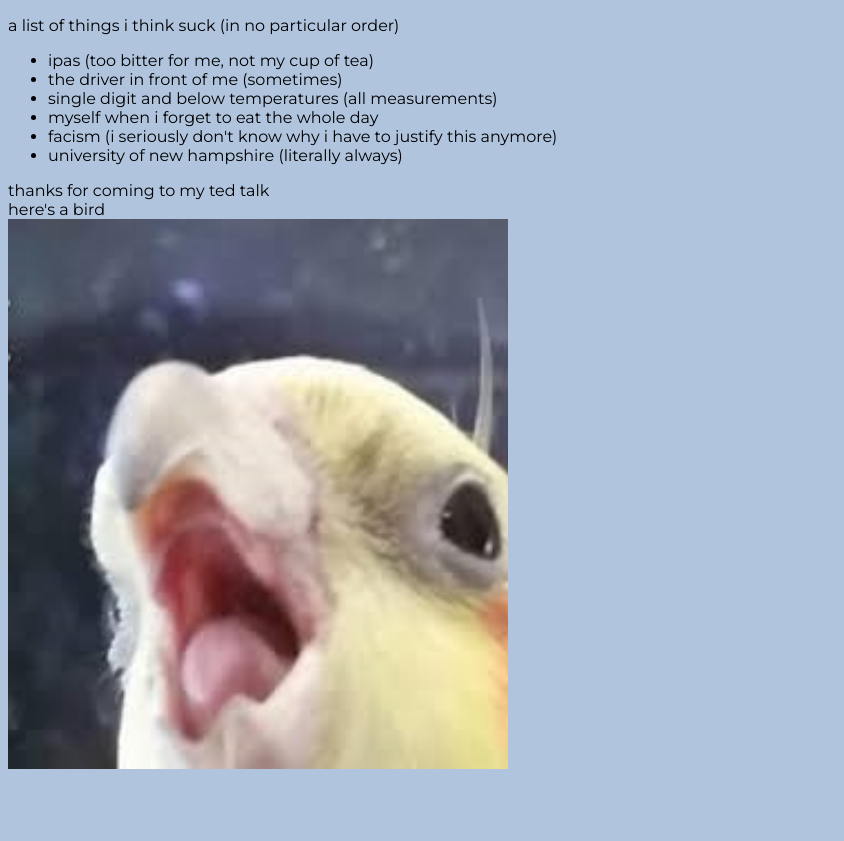
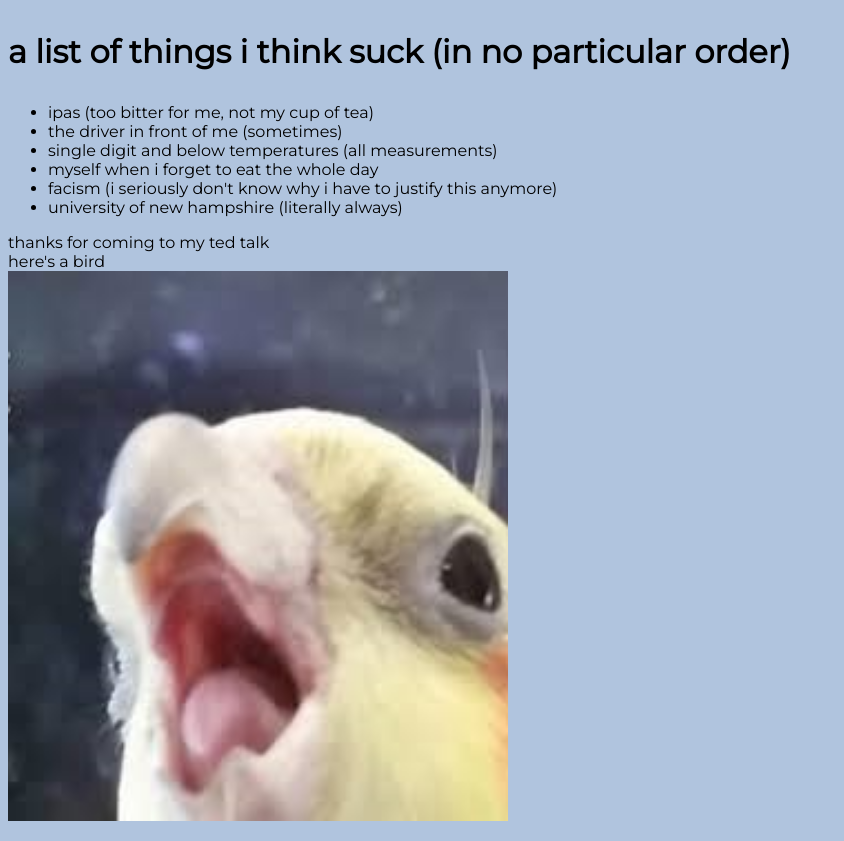
Before and after one commit to samuelastle/samuelastle.github.io, a plain HTML site: page thing1.html in a window 1280 px wide. Shown: the whole page, without its empty margins (0-844 px from the left). Before the commit the page ends 800 px from the top, so only its background shows below. Drawn offline with Linux system fonts and the light colour scheme.

Commit message:
Add files via upload

```diff
--- a/thing1.html
+++ b/thing1.html
@@ -7,7 +7,9 @@
     <title>boring subjective opinions</title>
 </head>
 <body>
-<p> a list of things i think suck (in no particular order)
+<h1><p>a list of things i think suck (in no particular order)<p/>
+</h1>
+<p>
 <ul><li> ipas (too bitter for me, not my cup of tea)</li>
     <li> the driver in front of me (sometimes)</li>
     <li> single digit and below temperatures (all measurements)</li>
@@ -15,7 +17,7 @@
     <li> facism (i seriously don't know why i have to justify this anymore)</li>
     <li> university of new hampshire (literally always)</li>
 </ul>
-</p>
+<p/>
 
 thanks for coming to my ted talk
 <br> here's a bird
```
Also changed, not shown: index.html (+1 -1 lines).
